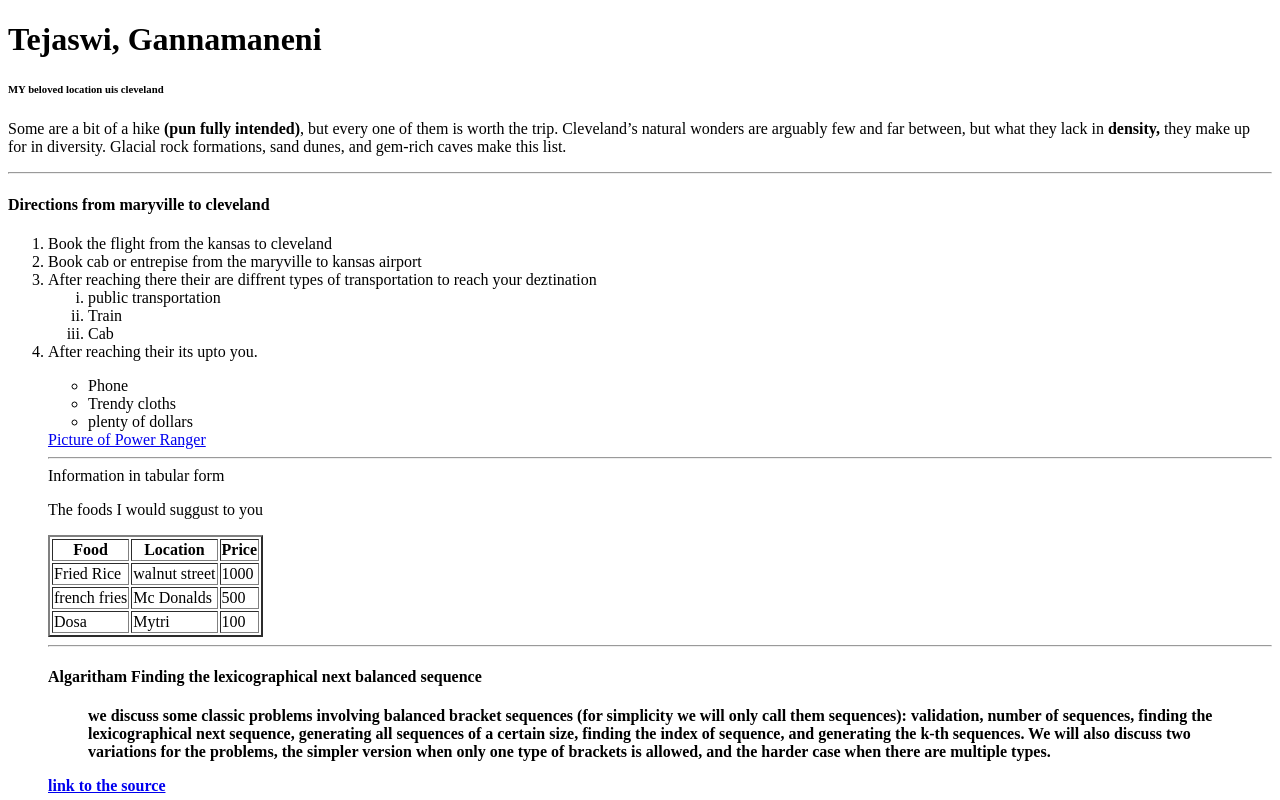
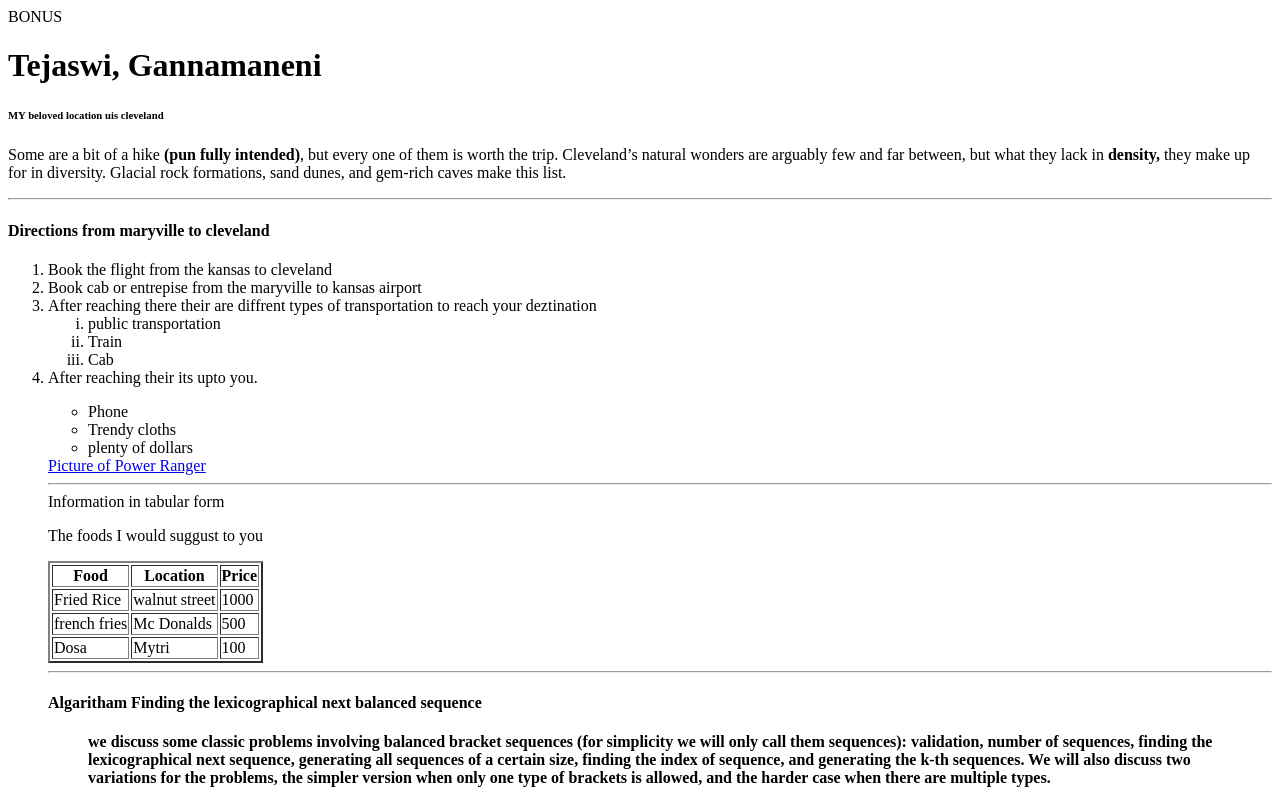
Before and after one commit to 44-563-WebApps-F21/webapps-f21-assignment-3-tejaswi31353, a plain HTML site: page index.html in a window 1280 px wide. Shown: the top 800 px of the page. Drawn offline with Linux system fonts and the light colour scheme.

Commit message:
Added link of bonus

```diff
--- a/index.html
+++ b/index.html
@@ -6,6 +6,7 @@
 </head>
 
 <body>
+    <a herf="bonus.html">BONUS</a>
     <h1>Tejaswi, Gannamaneni</h1>
     <h6>MY beloved location uis cleveland</h6>
     <p>Some are a bit of a hike <b>(pun fully intended)</b>, but every one of them is worth the trip. Cleveland’s
```
